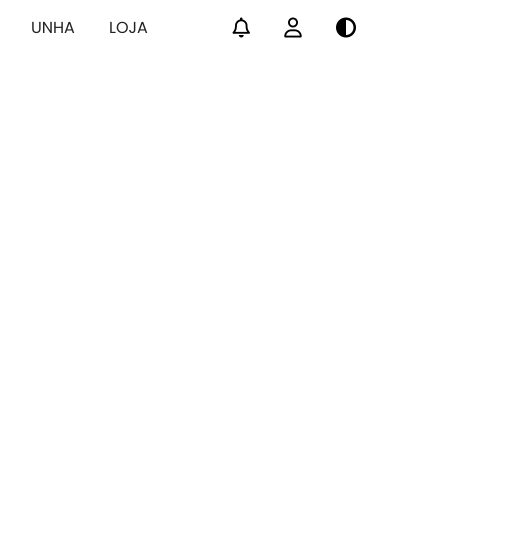
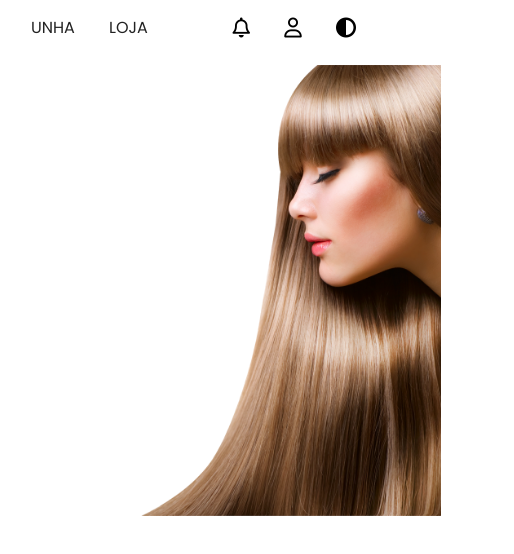
Before and after one commit to relESCampONes/cdm, a plain HTML site: page index.html in a window 1280 px wide. Shown: the full height of the page, 766-1280 px from the left. Drawn offline with nearby package versions, Linux system fonts and the light colour scheme.

Commit message:
include images4

```diff
--- a/css/CDM.css
+++ b/css/CDM.css
@@ -256,7 +256,7 @@ ul li.item4 a:hover::before {
     color: lightgreen;
 }
 .right {
-    background-image: url(img/cabelo3.png);
+    background-image: url(../img/cabelo3.png);
     transition: 0.4s;
     min-width: 300px;
     margin-left: 160px;
@@ -265,6 +265,6 @@ ul li.item4 a:hover::before {
     transition: 0.4s;
 }
 .right:hover {
-    background-image: url(img/cabelo.png);
+    background-image: url(../img/cabelo.png);
     /* margin-left: 60px; */
 }
```
